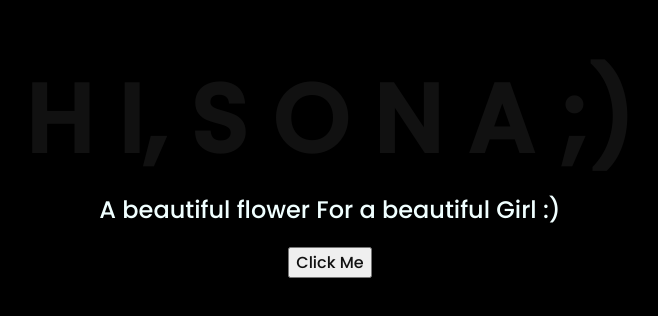
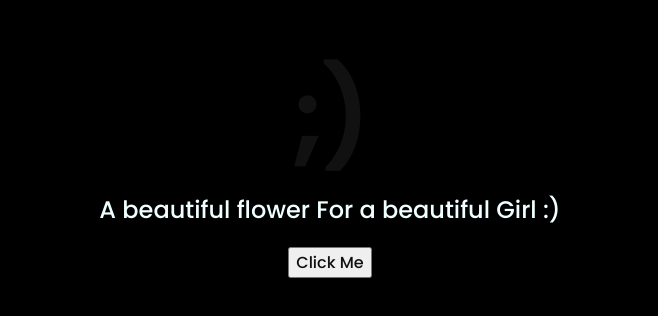
Before and after one commit to Kiiransahoo/phula, a plain HTML site: page index.html in a window 1280 px wide. Shown: the part 246-562 px from the top of the page, without its empty margins (318-976 px from the left). Drawn offline with Linux system fonts and the light colour scheme.

Commit message:
Update index.html

```diff
--- a/index.html
+++ b/index.html
@@ -11,12 +11,12 @@
 <body>
     <div class="greetings">
     <!-- silahkan menambah kata sesuai keinginan dengan <span>text...</span -->
-        <span>H</span>
-        <span>I,</span>
-        <span>S</span>
-        <span>O</span>
-        <span>N</span>
-        <span>A ;)</span>
+        <span></span>
+        <span></span>
+        <span></span>
+        <span></span>
+        <span></span>
+        <span>;)</span>
     </div>
     <div class="description">
         <span>A beautiful flower For a beautiful Girl :) </span>
```
